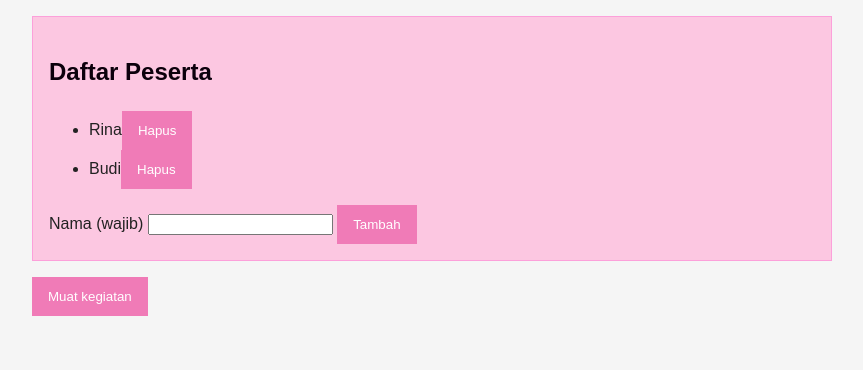
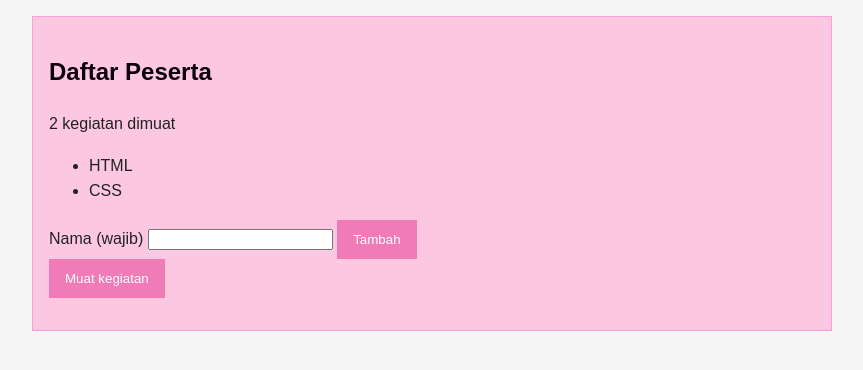
Before and after one commit to chelseapakpahan88-svg/PSW-Praktikum, a plain HTML site: page Week 11/week 11 sesi 3/index.html in a window 1280 px wide. Both pictures are taken after a click on the button "Muat kegiatan". Shown: the whole page, without its empty margins (208-1071 px from the left). Drawn offline with Linux system fonts and the light colour scheme.

Commit message:
PSWI Week 11 Sesi 3: latihan dan pengujian

```diff
--- a/Week 11/week 11 sesi 3/index.html
+++ b/Week 11/week 11 sesi 3/index.html
@@ -19,10 +19,10 @@
             <input id="nama" name="nama" required>
             <button type="submit">Tambah</button>
         </form>
+            <button id="muat" type="button">Muat kegiatan</button>
+            <p id="pesan" role="status"></p>
+            <ul id="daftar"></ul>
     </main>
     <script src="js/main.js" defer></script>
-    <button id="muat" type="button">Muat kegiatan</button>
-    <p id="pesan" role="status"></p>
-    <ul id="daftar"></ul>
 </body>
 </html>
--- a/Week 11/week 11 sesi 3/js/main.js
+++ b/Week 11/week 11 sesi 3/js/main.js
@@ -1,46 +1,28 @@
+const tombol = document.querySelector("#muat");
+const pesan = document.querySelector("#pesan");
 const daftar = document.querySelector("#daftar");
-const li = document.createElement("li");
-li.textContent = "Rina";
-daftar.append(li);
-
-
-let peserta = [{ id: 1, nama: "Rina" }, { id: 2, nama: "Budi" }];
-function render() {
- daftar.replaceChildren();
- for (const p of peserta) {
-  const li = document.createElement("li");
-  li.textContent = p.nama; daftar.append(li);
-
-
-/* TOMBOL HAPUS SAAT RENDER */
-  const btn = document.createElement("button");
-btn.type = "button"; btn.textContent = "Hapus";
-btn.dataset.id = String(p.id);
-li.append(btn);
- }
+async function muat() {
+    tombol.disabled = true;
+    pesan.textContent = "Memuat data...";
+    const controller = new AbortController();
+    const timer = setTimeout(() => controller.abort(), 1000);
+    try {
+        const r = await fetch("./data/kegiatan.json");
+        if (!r.ok) throw new Error(`HTTP ${r.status}`);
+        const data = await r.json(); console.log(data);
+        if (!Array.isArray(data)) throw new Error("Data harus array");
+        daftar.replaceChildren();
+        for (const k of data) {
+            if (typeof k.judul !== "string") throw new Error("Judul tidak sesuai");
+            const li = document.createElement("li");
+            li.textContent = k.judul; daftar.append(li);
+        }
+        pesan.textContent = data.length
+            ? `${data.length} kegiatan dimuat` : "Belum ada kegiatan";
+    } catch (error) { pesan.textContent = "Gagal memuat"; console.error(error); }
+    finally {
+        tombol.disabled = false;
+        clearTimeout(timer); tombol.disabled = false;
+    }
 }
-
-render();
-
-/*DELEGATION DAN PENGUJIAN */
-daftar.addEventListener("click", event => {
- const btn = event.target.closest("button[data-id]");
- if (!btn || !daftar.contains(btn)) return;
- const id = Number(btn.dataset.id);
- peserta = peserta.filter(p => p.id !== id);
- render();
-});
-
-const pesan = document.querySelector("#pesan");
-pesan.textContent = peserta.length ? "" : "Belum ada peserta";
-
-/* TAMBAH PESERTA */
-const form = document.querySelector("#form-peserta");
-let berikutnya = 3;
-form.addEventListener("submit", event => {
- event.preventDefault();
- const nama = String(new FormData(form).get("nama") ?? "").trim();
- if (!nama) { pesan.textContent = "Nama harus diisi"; return; }
- peserta.push({ id: berikutnya++, nama });
- render(); form.reset();
-});
+tombol.addEventListener("click", muat);
```
Also changed, not shown: Week 11/week 11 sesi 2/bukti/git.png (added), Week 11/week 11 sesi 3/bukti/JSON rusak.png (added), Week 11/week 11 sesi 3/bukti/Kosongkan daftar pada awal proses atau sebelum render.png (added), Week 11/week 11 sesi 3/bukti/Throttling jaringan melalui DevTools.png (added), Week 11/week 11 sesi 3/bukti/Uji timeout pendek dengan throttling.png (added), Week 11/week 11 sesi 3/bukti/delegation dan pengujian.png (deleted), Week 11/week 11 sesi 3/bukti/form input.png (deleted), Week 11/week 11 sesi 3/bukti/git push.png (deleted), Week 11/week 11 sesi 3/bukti/hasil validator.png (deleted), Week 11/week 11 sesi 3/bukti/lambat.png (added), Week 11/week 11 sesi 3/bukti/tambah peserta.png (deleted), Week 11/week 11 sesi 3/bukti/tombol hapus saat render.png (deleted), Week 11/week 11 sesi 3/bukti/uji 404.png (added), Week 11/week 11 sesi 3/bukti/uji fixtur [].png (added), 1 more files, 2 other files.
